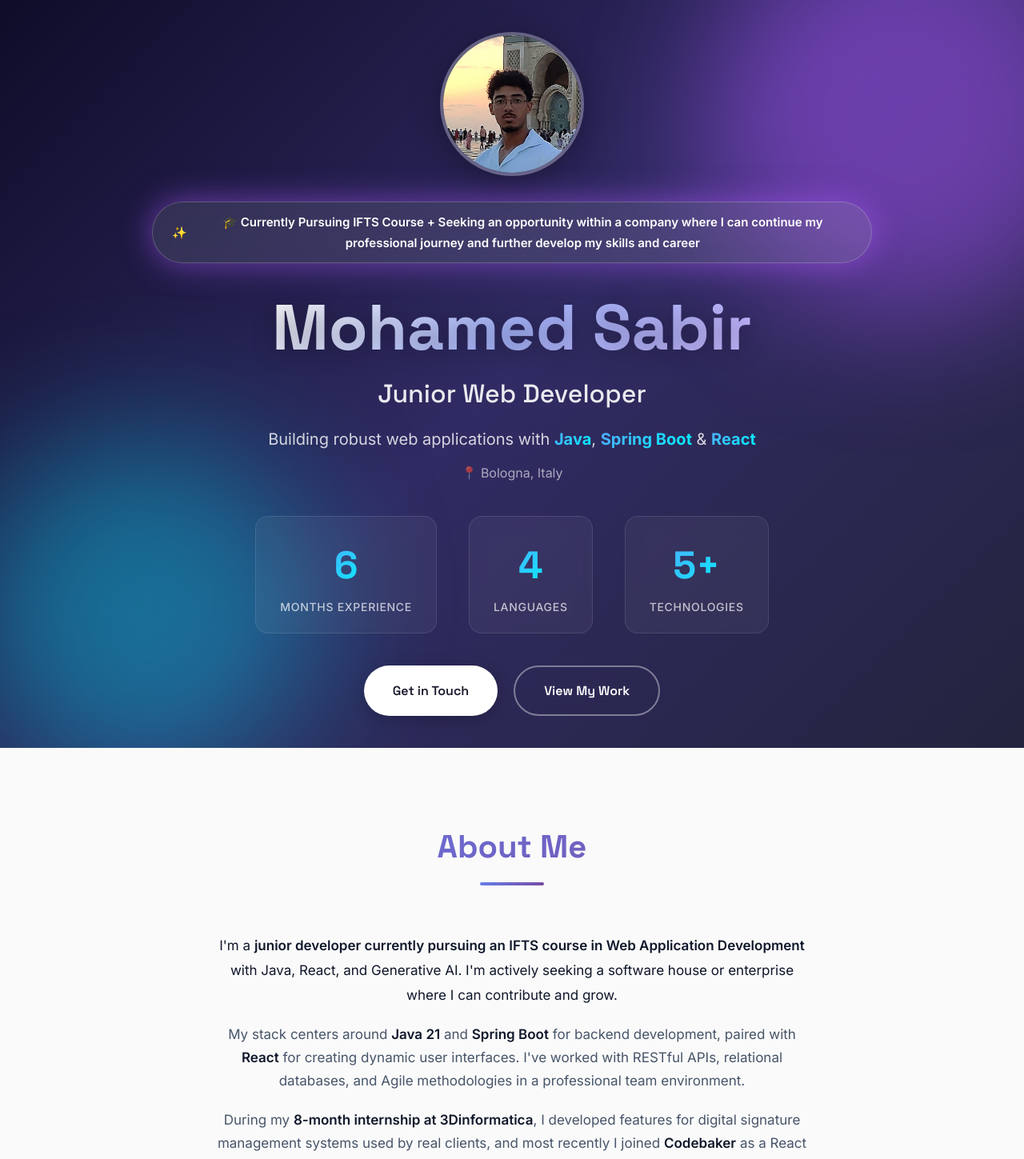
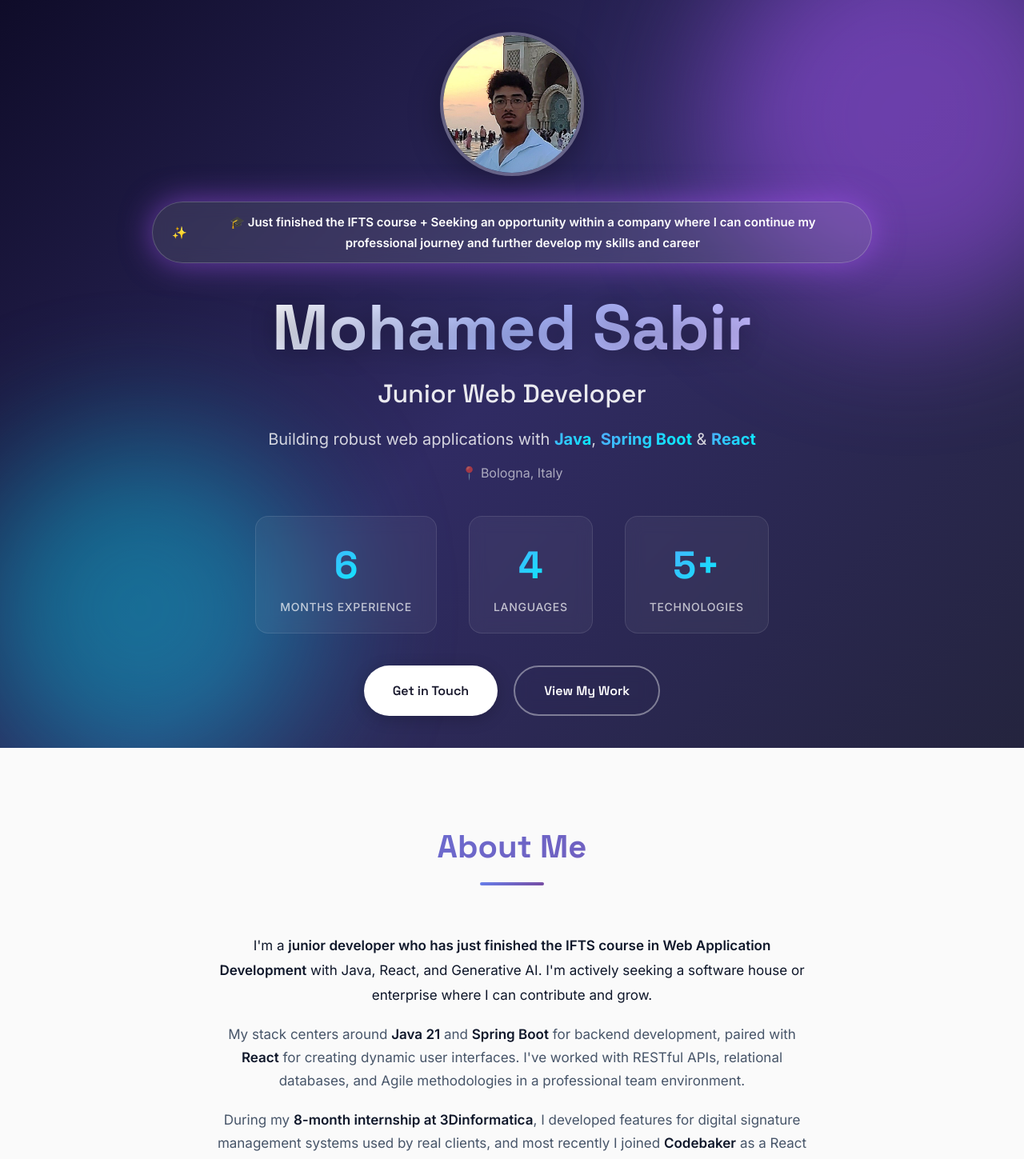
Before and after one commit to M0HAMEDsabir/mohamed.github.io, a React app: page / in a window 1280 px wide. Shown: the top 1449 px of the page at 80% size. Built offline with nearby package versions, Linux system fonts and the light colour scheme; the HTML template or start-up script is replaced by a standard one.

Commit message:
just lil edits

```diff
--- a/src/App.jsx
+++ b/src/App.jsx
@@ -7,7 +7,7 @@ function App() {
       <header className="hero">
         <div className="hero-content">
           <img src={profilePic} alt="Mohamed Sabir" className="profile-pic" />
-          <div className="hero-badge">🎓 Currently Pursuing IFTS Course + Seeking an opportunity within a company where I can continue my professional journey and further develop my skills and career</div>
+          <div className="hero-badge">🎓 Just finished the IFTS course + Seeking an opportunity within a company where I can continue my professional journey and further develop my skills and career</div>
           <h1><span>Mohamed Sabir</span></h1>
           <h2>Junior Web Developer</h2>
           <p className="hero-tagline">
@@ -41,7 +41,7 @@ function App() {
           <h3 className="section-title">About Me</h3>
           <div className="about-content">
             <p className="about-intro">
-              I'm a <strong>junior developer currently pursuing an IFTS course in Web Application Development</strong> with Java, React, and Generative AI. I'm actively seeking a software house or enterprise where I can contribute and grow.
+              I'm a <strong>junior developer who has just finished the IFTS course in Web Application Development</strong> with Java, React, and Generative AI. I'm actively seeking a software house or enterprise where I can contribute and grow.
             </p>
             <p>
               My stack centers around <strong>Java 21</strong> and <strong>Spring Boot</strong> for backend development, paired with <strong>React</strong> for creating dynamic user interfaces. I've worked with RESTful APIs, relational databases, and Agile methodologies in a professional team environment.
```
